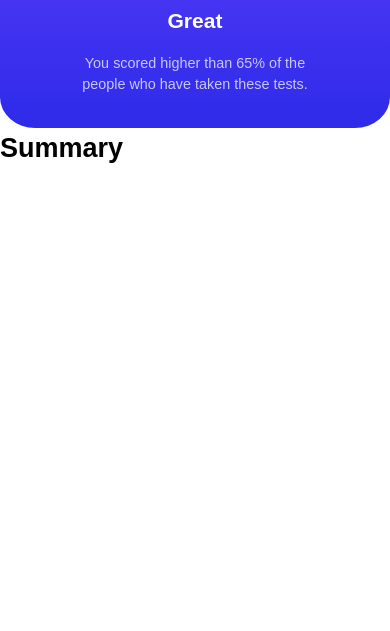
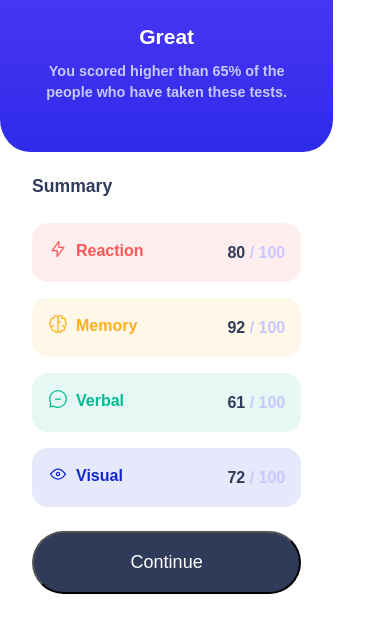
Before and after one commit to obsidian-scripter/Results-Summary-Component, a plain HTML site: page index.html in a window 390 px wide. Shown: the part 213-844 px from the top of the page. Drawn offline with Linux system fonts and the light colour scheme.

```diff
--- a/index.html
+++ b/index.html
@@ -2,13 +2,13 @@
 <html lang="en">
 <head>
   <meta charset="UTF-8">
-  <meta name="viewport" content="width=device-width, initial-scale=1.0"> <!-- displays site properly based on user's device -->
+  <meta name="viewport" content="width=device-width, initial-scale=1.0">
 
   <link rel="icon" type="image/png" sizes="32x32" href="./assets/images/favicon-32x32.png">
 
   <title>Frontend Mentor | Results summary component</title>
 
-  <!-- Feel free to remove these styles or customise in your own stylesheet 👍 -->
+
   <link rel="stylesheet" href="style.css">
 </head>
 <body>
@@ -25,10 +25,23 @@
       </div>
       <div class="summary">
         <h1>Summary</h1>
-        <div class="summary-tabs"></div>
-        <div class="summary-tabs"></div>
-        <div class="summary-tabs"></div>
-        <div class="summary-tabs"></div>
+        <div class="summary-tab one">
+          <p class="metric">Reaction</p>
+          <div class="score"><span>80</span> / 100</div>
+        </div>
+        <div class="summary-tab two">
+          <p class="metric">Memory</p>
+          <div class="score"><span>92</span> / 100</div>
+        </div>
+        <div class="summary-tab three">
+          <p class="metric">Verbal</p>
+          <div class="score"><span>61</span> / 100</div>
+        </div>
+        <div class="summary-tab four">
+          <p class="metric">Visual</p>
+          <div class="score"><span>72</span> / 100</div>
+        </div>
+        <button class="btn">Continue</button>
       </div>
     </section>
   </main>
--- a/style.css
+++ b/style.css
@@ -40,7 +40,6 @@ body {
     min-height: 100vh;
     font-family: var(--ff);
     line-height: 1.5;
-    -webkit-font-smoothing: antialiased;
     background-color: var(--white);
     font-size: var(--fs);
     font-family: var(--ff);
@@ -70,6 +69,16 @@ main {
 }
 
 /* ========== CSS RESET END =========== */
+
+.summary-results {
+    display: flex;
+    flex-flow: row wrap;
+}
+
+.summary-results > div {
+    flex-basis: 20.83rem;
+}
+
 .result {
     text-align: center;
     background-image: linear-gradient(to bottom, var(--lig-slate-blue) 10%, var(--lig-royal-blue));
@@ -78,7 +87,7 @@ main {
     display: flex;
     flex-flow: column;
     align-items: center;
-    gap: 1rem;
+    gap: 1.5rem;
     border-radius: 0 0 9% 9%;
 }
 
@@ -88,7 +97,7 @@ main {
 }
 
 .result > .score-container {
-    background-image: linear-gradient(to top, var(--persian-blue), var(--violet-blue));
+    background-image: linear-gradient(to bottom, var(--persian-blue), var(--violet-blue));
     border-radius: 50%;
     height: 130px;
     width: 130px;
@@ -115,5 +124,108 @@ main {
 
 p.result-comment {
     font-size: 0.9rem;
-    width: 75%;
+    width: 90%;
+    font-weight: var(--fw-m);
+    position: relative;
+    bottom: 1rem;
 }
+
+/* ========== Results END =========== */
+
+.summary {
+    padding: 1.3rem 2rem;
+    display: flex;
+    flex-direction: column;
+    gap: 1rem;
+}
+
+.summary > h1 {
+    font-size: 1.1rem;
+    color: var(--dark-gray-blue);
+    font-weight: var(--fw-m);
+    margin-bottom: 0.5rem;
+}
+
+.summary-tab {
+    display: flex;
+    justify-content: space-between;
+    align-items: center;
+    padding: 1rem;
+    font-size: 1rem;
+    font-weight: var(--fw-m);
+    border-radius: 1rem;
+    color: var(--lig-lavender);
+}
+
+.score > span {
+    color: var(--dark-gray-blue);
+}
+
+.metric{
+    display: flex;
+    gap: 0.5rem;
+}
+
+.metric::before {
+    display: grid;
+    align-items: center;
+}
+
+.one {
+    background-color: hsla(0, 100%, 67%, 10%);
+}
+
+.one > .metric {
+    color: var(--pri-light-red);
+}
+
+.one > .metric::before {
+    content: url('assets/images/icon-reaction.svg');
+}
+
+.two {
+    background-color: hsla(39, 100%, 56%, 10%);
+}
+
+.two > .metric {
+    color: var(--pri-orange-yellow);
+}
+
+.two > .metric::before {
+    content: url('assets/images/icon-memory.svg');
+}
+
+.three {
+    background-color: hsla(166, 100%, 37%, 10%);
+}
+
+.three > .metric {
+    color: var(--pri-green-teal);
+}
+
+.three  > .metric::before {
+    content: url('assets/images/icon-verbal.svg');
+}
+
+.four {
+    background-color: hsla(234, 85%, 45%, 10%);
+}
+
+.four > .metric {
+    color: var(--pri-cobalt-blue);
+}
+
+.four > .metric::before {
+    content: url('assets/images/icon-visual.svg');
+}
+
+.btn {
+    color: var(--white);
+    background-color: var(--dark-gray-blue);
+    padding: 1rem;
+    border-radius: 2rem;
+    margin-top: 0.5rem;
+}
+@media(min-width: 768px) {
+
+}
```
